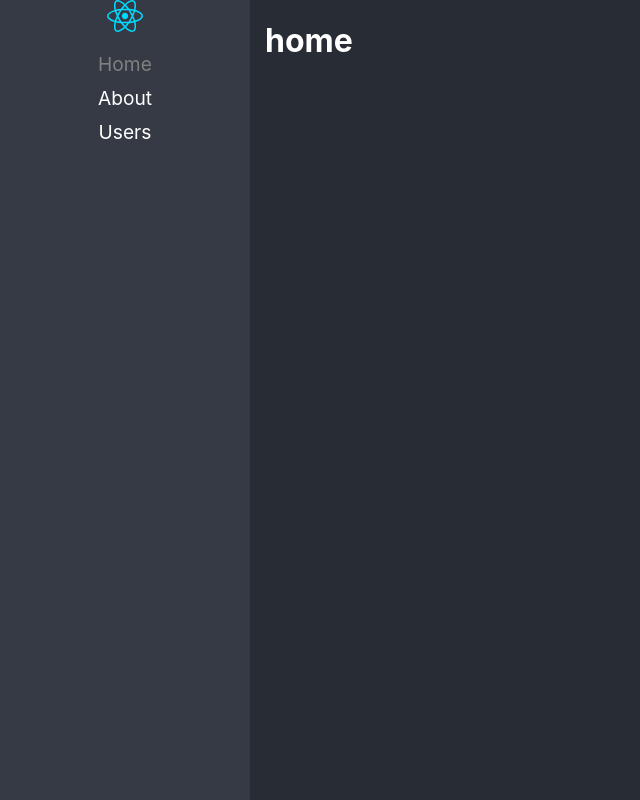
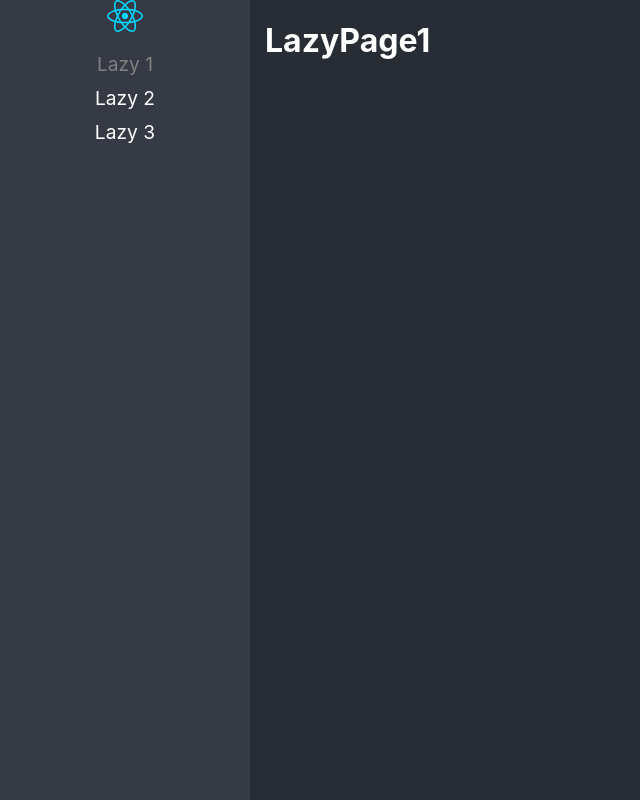
Before and after one commit to OscarAristizabalDev/ReactPROApp, a React (Vite) app: page /lazy1 in a window 1280 px wide. Before the commit this address led to /home. Shown: the whole page, without its empty margins (0-640 px from the left). Built offline with nearby package versions, Linux system fonts and the light colour scheme.

Commit message:
Componentes lazy agregados

```diff
--- /dev/null
+++ b/src/01-lazyload/pages/LazyPage1.tsx
@@ -0,0 +1,6 @@
+
+export const LazyPage1 = () => {
+    return (
+        <h1>LazyPage1</h1>
+    )
+}
--- /dev/null
+++ b/src/01-lazyload/pages/LazyPage2.tsx
@@ -0,0 +1,6 @@
+
+export const LazyPage2 = () => {
+    return (
+        <h1>LazyPage2</h1>
+    )
+}
--- /dev/null
+++ b/src/01-lazyload/pages/LazyPage3.tsx
@@ -0,0 +1,6 @@
+
+export const LazyPage3 = () => {
+    return (
+        <h1>LazyPage3</h1>
+    )
+}
--- /dev/null
+++ b/src/01-lazyload/pages/index.ts
@@ -0,0 +1,3 @@
+export { LazyPage1 } from "./LazyPage1";
+export { LazyPage2 } from "./LazyPage2";
+export { LazyPage3 } from "./LazyPage3";
--- a/src/index.css
+++ b/src/index.css
@@ -25,7 +25,7 @@
   background-color: #363a45;
   height: 100vh;
   margin-right: 15px;
-  overflow-y: scroll;
+  /* overflow-y: scroll; */
   text-align: center;
   width: 250px;
 }
--- a/src/routes/Navigation.tsx
+++ b/src/routes/Navigation.tsx
@@ -2,6 +2,7 @@
 import { Routes, Route, NavLink } from "react-router-dom";
 
 import logo from "../assets/react.svg"
+import { LazyPage1 , LazyPage2 , LazyPage3 } from "../01-lazyload/pages/";
 
 export const Navigation = () => {
     return (
@@ -11,22 +12,22 @@
                     <img src={logo} alt="React logo" />
                     <ul>
                         <li>
-                            <NavLink to="/home" className={({ isActive }) => isActive ? "nav-active" : ""}>Home</NavLink>
+                            <NavLink to="/lazy1" className={({ isActive }) => isActive ? "nav-active" : ""}>Lazy 1</NavLink>
                         </li>
                         <li>
-                            <NavLink to="/about" className={({ isActive }) => isActive ? "nav-active" : ""}>About</NavLink>
+                            <NavLink to="/lazy2" className={({ isActive }) => isActive ? "nav-active" : ""}>Lazy 2</NavLink>
                         </li>
                         <li>
-                            <NavLink to="/users" className={({ isActive }) => isActive ? "nav-active" : ""}>Users</NavLink>
+                            <NavLink to="/lazy3" className={({ isActive }) => isActive ? "nav-active" : ""}>Lazy 3</NavLink>
                         </li>
                     </ul>
                 </nav>
                 <Routes>
-                    <Route path="about" element={<h1>About</h1>} />
-                    <Route path="users" element={<h1>users</h1>} />
-                    <Route path="home" element={<h1>home</h1>} />
+                    <Route path="lazy1" element={<LazyPage1 />} />
+                    <Route path="lazy2" element={<LazyPage2 />} />
+                    <Route path="lazy3" element={<LazyPage3 />} />
 
-                    <Route path="/*" element={<Navigate to="/home" replace />} />
+                    <Route path="/*" element={<Navigate to="/lazy1" replace />} />
                 </Routes>
             </div>
         </BrowserRouter>
```
